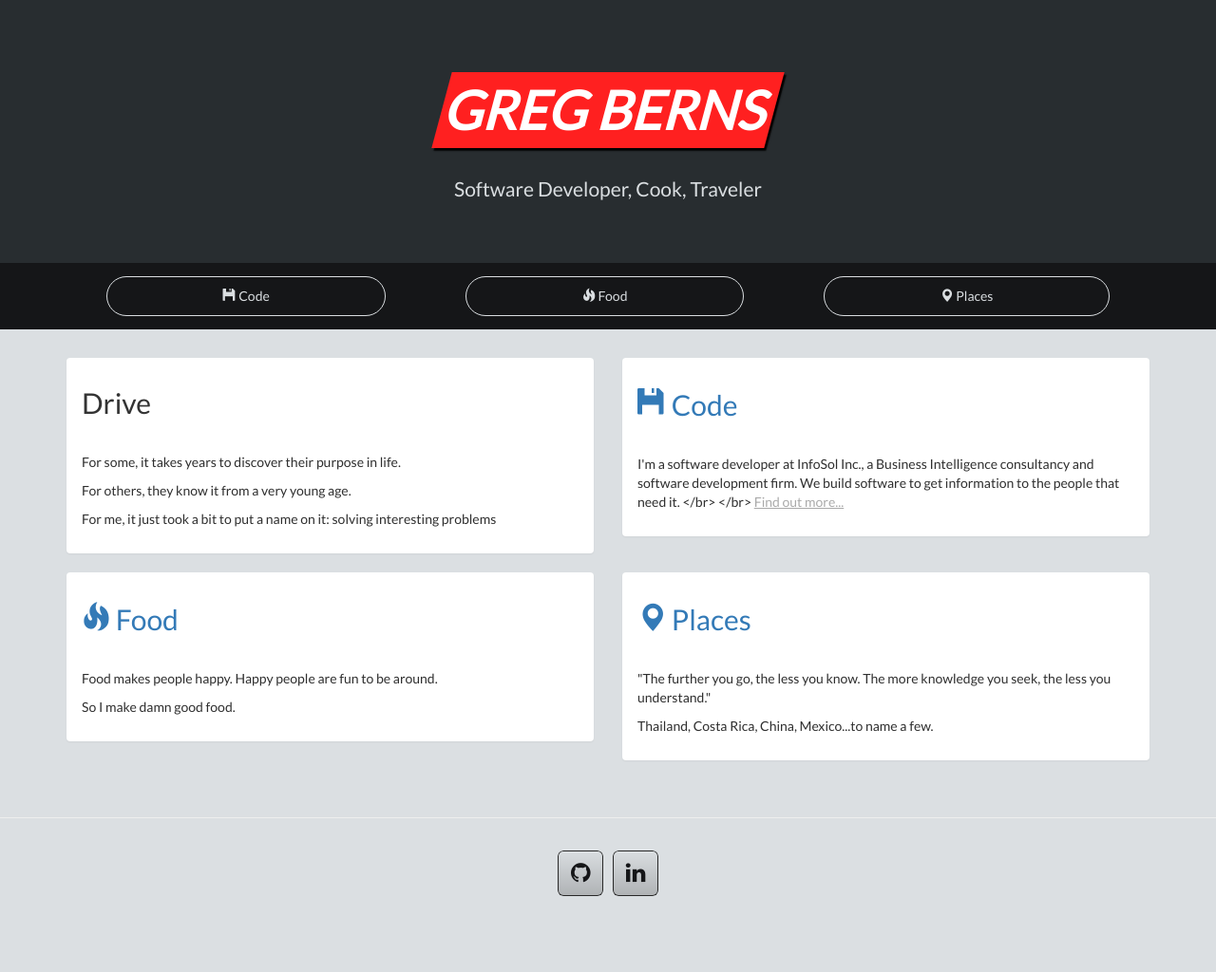
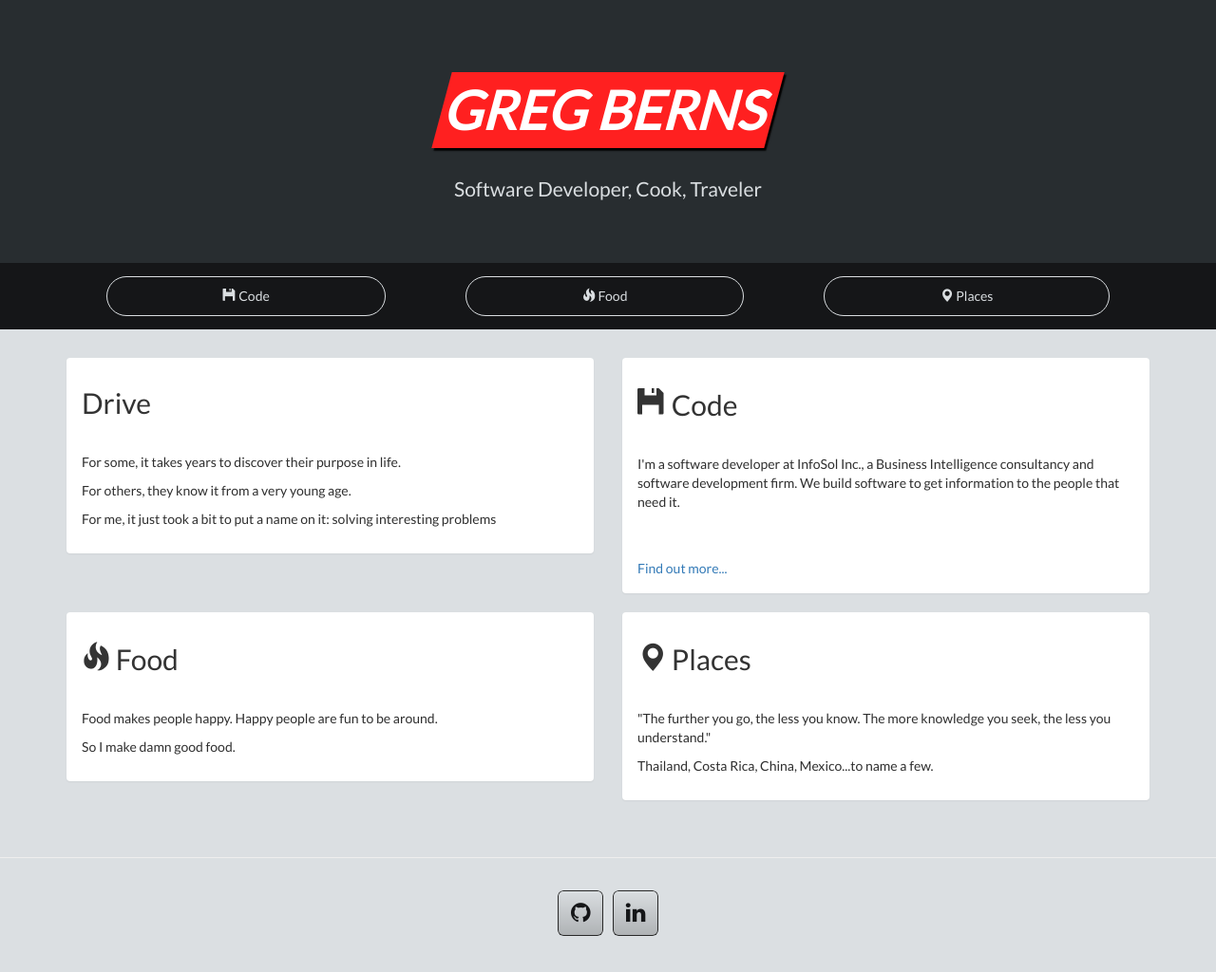
Before and after one commit to gregberns/gregberns.github.io, a Jekyll site: the page built from index.md, in a window 1280 px wide. Shown: the whole page at 95% size. Built offline with Jekyll 4.4.1, drawn with Linux system fonts in a browser that asks for light colours; nearby versions of some CDN libraries; before the commit the page ends 982 px from its top, so only the background shows below that.

```diff
--- a/_includes/index.html
+++ b/_includes/index.html
@@ -21,21 +21,18 @@
 
   <div class="col-md-6">
     <div class="panel">
-      <a href="/code">
       <div id="code" class="panel-heading h2">
         <span class="glyphicon glyphicon-floppy-disk" aria-hidden="true"></span>
         Code
       </div>
-      </a>
       <div class="panel-body">
         <p>
-          I'm a software developer at InfoSol Inc., a Business Intelligence consultancy and software development firm. We build software to get information to the people that need it.
-
-          </br>
-          </br>
-
+          I'm a software developer at InfoSol Inc., a Business Intelligence consultancy and software development firm.
+          We build software to get information to the people that need it.
+        </p>
+        <br />
+        <br />
         <a href="code.html">Find out more...</a>
-        </p>
       </div>
     </div>
   </div>
@@ -46,12 +43,10 @@
 
   <div class="col-md-6">
     <div class="panel">
-      <a href="/food">
       <div id="food" class="panel-heading h2">
         <span class="glyphicon glyphicon-fire" aria-hidden="true"></span>
         Food
       </div>
-      </a>
       <div class="panel-body">
         <p>
           Food makes people happy. Happy people are fun to be around.
@@ -65,12 +60,10 @@
 
   <div class="col-md-6">
     <div class="panel">
-      <a href="/places">
       <div id="places" class="panel-heading h2">
         <span class="glyphicon glyphicon-map-marker" aria-hidden="true"></span>
         Places
       </div>
-      </a>
       <div class="panel-body">
         <p>
           "The further you go,
```
Lines whose indentation alone changed are shown as unchanged.
